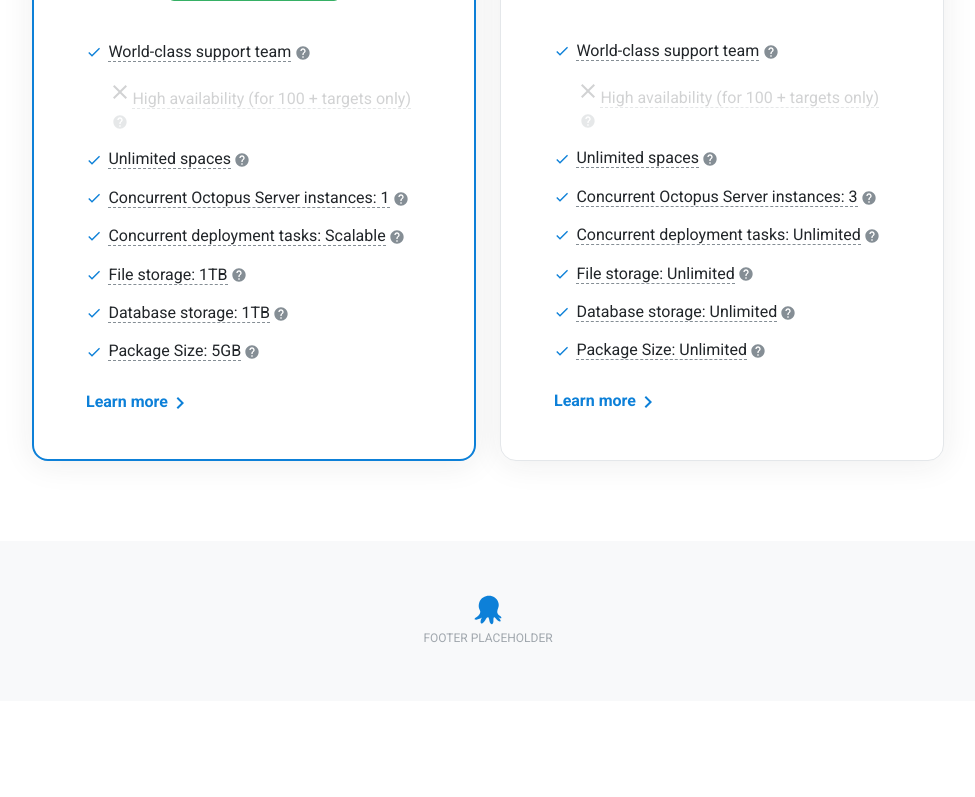
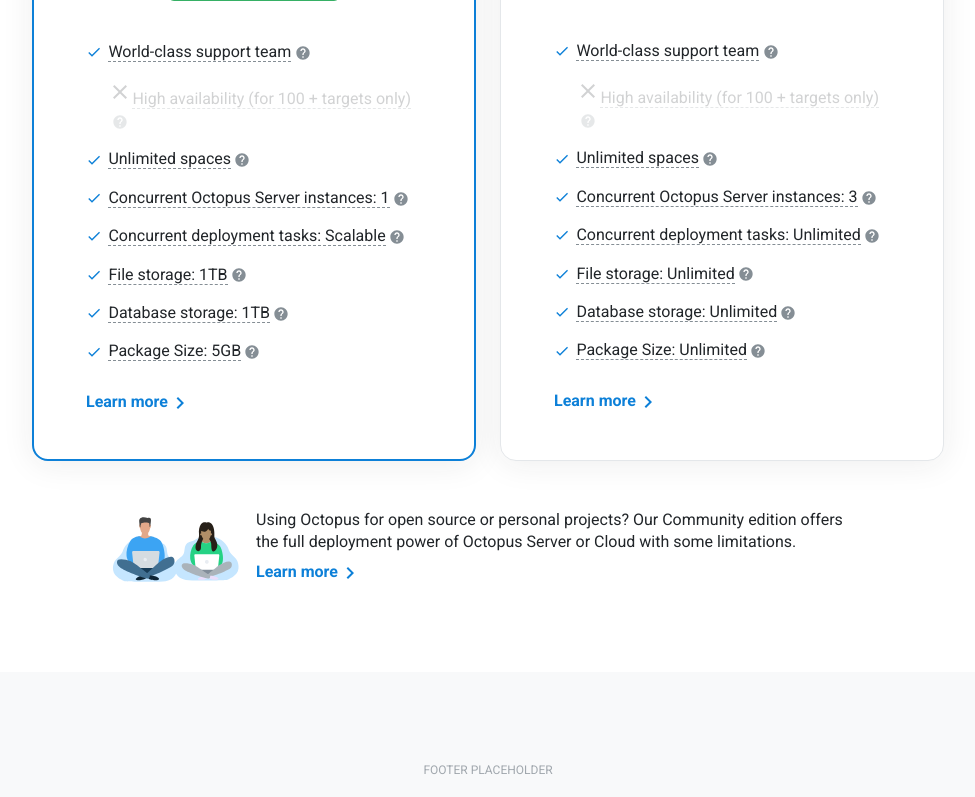
Before and after one commit to mtskf/octoPrice, a React (Create React App) app: page / in a window 1280 px wide. Shown: the part 907-1704 px from the top of the page, without its empty margins (152-1127 px from the left). Before the commit the page ends 1608 px from the top, so only its background shows below. Built offline with nearby package versions, Linux system fonts and the light colour scheme.

Commit message:
add: community section

```diff
--- a/src/App.tsx
+++ b/src/App.tsx
@@ -1,6 +1,6 @@
 import { Container } from "@material-ui/core";
 import NavBar from "./pages/general/components/NavBar";
-import PricingHero from "./pages/pricing/components/PricingHero";
+import Hero from "./pages/pricing/components/PricingHero";
 import PricingModule from "./pages/pricing/components/PricingModule";
 import Footer from "./pages/general/components/Footer";
 
@@ -8,7 +8,7 @@ function App () {
   return (
     <>
       <NavBar />
-      <PricingHero />
+      <Hero />
       <Container maxWidth="md">
         <PricingModule />
       </Container>
--- /dev/null
+++ b/src/pages/pricing/components/Community.tsx
@@ -0,0 +1,23 @@
+import { Box, Grid } from "@material-ui/core";
+import styles from "./styles.module.scss";
+import { ChevronRight } from '@material-ui/icons';
+import { ReactComponent as PeopleImg } from "assets/img/people.svg";
+
+const Community = () => {
+  return (
+    <Box mb={10} className={styles.PricingCommunity}>
+      <Grid container spacing={2} alignItems="stretch">
+        <Grid item sm={"auto"} xs={12}>
+          <PeopleImg className="img" />
+        </Grid>
+        <Grid item xs>
+          <p>Using Octopus for open source or personal projects? Our Community edition offers the full deployment power of Octopus Server or Cloud with some limitations.</p>
+          {/* eslint-disable-next-line */}
+          <a href="#">Learn more<ChevronRight /></a>
+        </Grid>
+      </Grid>
+    </Box>
+
+  );
+};
+export default Community;
--- a/src/pages/pricing/components/PricingHero.tsx
+++ b/src/pages/pricing/components/PricingHero.tsx
@@ -3,7 +3,7 @@ import { Box, Typography } from "@material-ui/core";
 import { ReactComponent as WaveBg } from 'assets/img/wave.svg';
 import styles from "./styles.module.scss";
 
-const PricingModule = () => {
+const PricingHero = () => {
   return (
     <>
       <Box className={styles.PageHero} >
@@ -28,4 +28,4 @@ const PricingModule = () => {
     </>
   );
 };
-export default PricingModule;
+export default PricingHero;
--- a/src/pages/pricing/components/PricingModule.tsx
+++ b/src/pages/pricing/components/PricingModule.tsx
@@ -3,6 +3,7 @@ import { Box, Grid } from "@material-ui/core";
 import PricingConfig from "./PricingConfig";
 import Cloud from "./CloudPricing";
 import Server from "./ServerPricing";
+import Community from "./Community";
 
 const FREE_TARGETS = 10;
 const FREE_MINUTES = 100;
@@ -18,7 +19,7 @@ const PricingModule = () => {
         valueMinutes={valueMinutes}
         setValueMinutes={setValueMinutes}
       />
-      <Box mb={10}>
+      <Box mb={5}>
         <Grid container spacing={3} alignItems="stretch">
           <Grid item sm xs={12}>
             <Cloud
@@ -31,6 +32,9 @@ const PricingModule = () => {
           </Grid>
         </Grid>
       </Box>
+
+      <Community />
+
     </Box >
   );
 };
--- a/src/pages/pricing/components/styles.module.scss
+++ b/src/pages/pricing/components/styles.module.scss
@@ -440,3 +440,23 @@
     right: 0;
   }
 }
+
+.PricingCommunity {
+  max-width: 47rem;
+  margin: 0 auto;
+  :global svg.img {
+    display: block;
+    width: 8rem;
+    margin: 0 auto;
+    @media screen and (max-width: $screen-xs) {
+      width: 10rem;
+    }
+  }
+  p {
+    margin-bottom: 0.5rem;
+  }
+  a {
+    font-weight: bold;
+    display: inline-flex;
+  }
+}
```
Also changed, not shown: src/assets/img/people.svg (added).
